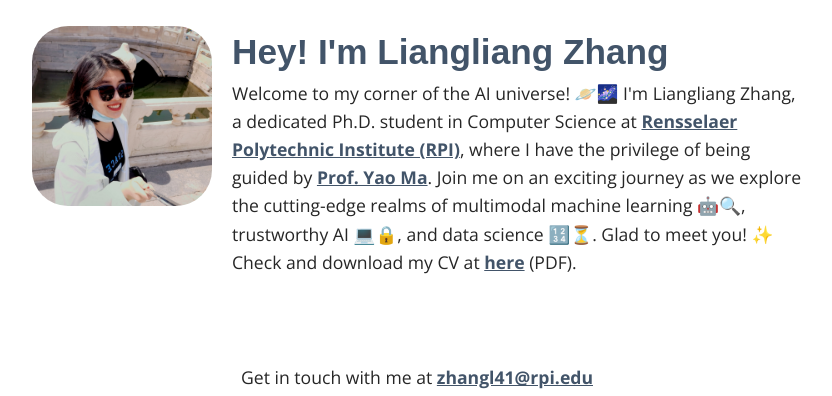
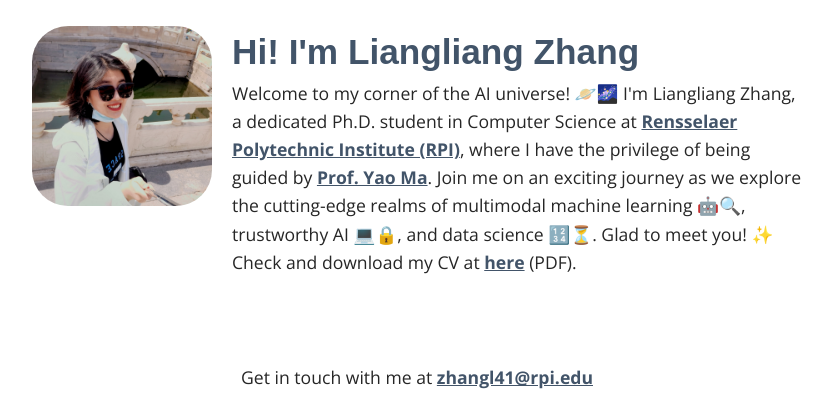
Before and after one commit to liangliang6v6/liangliang6v6.github.io, a Jekyll site: the page built from index.html, in a window 1280 px wide and 900 px high, cut to the strip 504-900 px from the top of the window. Shown: the whole strip, without its empty margins (223-1055 px from the left). Built offline with Jekyll 4.4.1, drawn with Linux system fonts in a browser that asks for light colours; some web fonts are replaced.

Commit message:
Update index.html

```diff
--- a/index.html
+++ b/index.html
@@ -4,7 +4,7 @@ layout: default
 <div class="bio">
   <img src="{{ 'assets/img/profile.jpg' | prepend: site.baseurl }}" alt="Profile Photo" class="profile-photo">
   <div class="bio-content">
-    <h2>Hey! I'm Liangliang Zhang </h2>
+    <h2>Hi! I'm Liangliang Zhang </h2>
     <p>
       Welcome to my corner of the AI universe! 🪐🌌 I'm Liangliang Zhang, a dedicated Ph.D. student in Computer Science at
       <a href="https://www.rpi.edu/">Rensselaer Polytechnic Institute (RPI)</a>, where I have the privilege of being guided by
```
